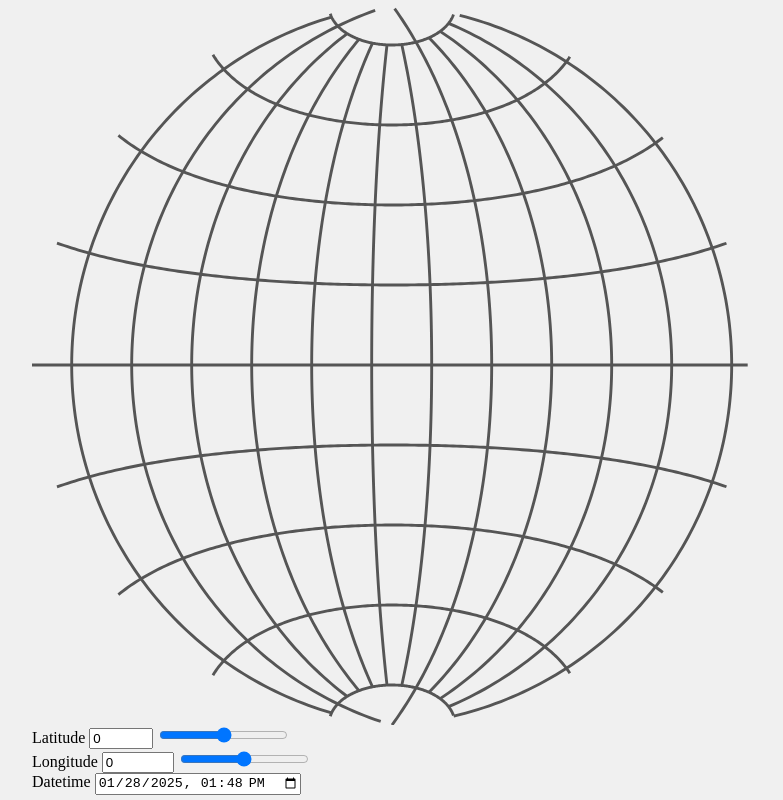
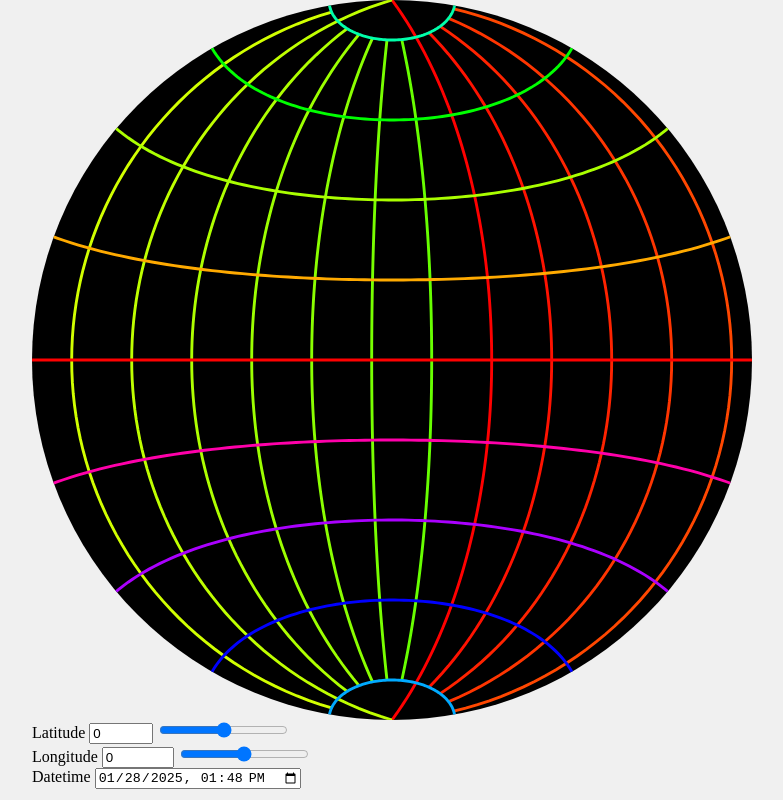
Before and after one commit to skewb1k/skymap, a website built with Vite: page demo/index.html in a window 1280 px wide. Shown: the whole page, without its empty margins (248-1031 px from the left). Built offline with nearby package versions, Linux system fonts and the light colour scheme.

Commit message:
border fix

```diff
--- a/demo/index.html
+++ b/demo/index.html
@@ -9,7 +9,7 @@
     body,
     html {
       margin: 0;
-      min-height: 100vh;
+      /* min-height: 100vh; */
       display: flex;
       justify-content: center;
       align-items: center;
--- a/src/helper/equatorialToHorizontal.ts
+++ b/src/helper/equatorialToHorizontal.ts
@@ -21,14 +21,14 @@ export default function equatorialToHorizontal(
 	if (lat.degrees === 90) {
 		return {
 			alt,
-			az: lst.subtract(ra),
+			az: lst.subtract(ra).addDegrees(180),
 		};
 	}
 
 	if (lat.degrees === -90) {
 		return {
 			alt,
-			az: lst.add(ra),
+			az: ra.subtract(lst),
 		};
 	}
 
--- a/src/index.ts
+++ b/src/index.ts
@@ -32,6 +32,7 @@ export class SkyMap {
 	private ctx: CanvasRenderingContext2D;
 
 	private radius: number;
+	private center: Coo;
 	private latitude: Angle;
 	private longitude: Angle;
 	private datetime: AstronomicalTime;
@@ -80,6 +81,7 @@ export class SkyMap {
 		this.ctx = this.canvas.getContext("2d") as CanvasRenderingContext2D;
 
 		this.radius = Math.min(this.canvas.width, this.canvas.height) / 2;
+		this.center = { x: this.canvas.width / 2, y: this.canvas.height / 2 };
 
 		this.gridColor = gridColor;
 		this.gridWidth = gridWidth;
@@ -106,7 +108,6 @@ export class SkyMap {
 			),
 		}));
 
-		this.drawBg();
 		this.render();
 	}
 
@@ -130,6 +131,7 @@ export class SkyMap {
 
 	private render(): void {
 		this.ctx.clearRect(0, 0, this.canvas.width, this.canvas.height);
+		this.drawBg();
 		this.drawGrid();
 		// this.drawStars();
 		// this.drawConstellations();
@@ -208,13 +210,6 @@ export class SkyMap {
 	// 	this.ctx.stroke();
 	// }
 
-	private checkIf(point: Coo): boolean {
-		return (
-			(point.x - this.radius) ** 2 + (point.y - this.radius) ** 2 >=
-			(this.radius * 0.99) ** 2
-		);
-	}
-
 	private moveTo(p: Coo) {
 		this.ctx.moveTo(p.x, p.y);
 	}
@@ -224,10 +219,15 @@ export class SkyMap {
 	}
 
 	private drawGrid() {
+		// cut circle
+		this.ctx.beginPath();
+		this.arcCircle({ x: this.radius, y: this.radius }, this.radius);
+		this.ctx.clip();
+		this.ctx.closePath();
 		this.ctx.lineWidth = this.gridWidth * this.scaleMod;
+		// this.ctx.strokeStyle = this.gridColor;
 
-		this.ctx.strokeStyle = this.gridColor;
-
+		const now = performance.now();
 		for (let raDeg = 0; raDeg < 360; raDeg += 15) {
 			const ra = Angle.fromDegrees(raDeg);
 			this.ctx.beginPath();
@@ -235,8 +235,9 @@ export class SkyMap {
 			for (
 				let decDeg = raDeg % 90 === 0 ? -90 : -80;
 				decDeg <= (raDeg % 90 === 0 ? 90 : 80);
-				decDeg += 1
+				decDeg += 2
 			) {
+				this.ctx.strokeStyle = `hsl(${(raDeg / 360) * 100}, 100%, 50%)`;
 				const dec = Angle.fromDegrees(decDeg);
 
 				const { alt, az } = equatorialToHorizontal(
@@ -253,15 +254,11 @@ export class SkyMap {
 
 				const r = (this.radius * (90 - alt.degrees)) / 90;
 				const coo = {
-					x: this.radius + r * az.sin,
-					y: this.radius - r * az.cos,
+					x: this.center.x + r * az.sin,
+					y: this.center.y - r * az.cos,
 				};
 
-				if (this.checkIf(coo)) {
-					this.moveTo(coo);
-				} else {
-					this.lineTo(coo);
-				}
+				this.lineTo(coo);
 			}
 
 			this.ctx.stroke();
@@ -269,10 +266,12 @@ export class SkyMap {
 
 		for (let decDeg = -80; decDeg <= 80; decDeg += 20) {
 			const dec = Angle.fromDegrees(decDeg);
-
 			this.ctx.beginPath();
 
-			for (let raDeg = 0; raDeg <= 360; raDeg += 1) {
+			let firstPointVisible = false;
+
+			for (let raDeg = 0; raDeg <= 360; raDeg += 2) {
+				this.ctx.strokeStyle = `hsl(${(decDeg * 2) % 360}, 100%, 50%)`;
 				const ra = Angle.fromDegrees(raDeg);
 
 				const { alt, az } = equatorialToHorizontal(
@@ -283,14 +282,20 @@ export class SkyMap {
 					this.datetime,
 				);
 
+				if (alt.degrees < -2) {
+					firstPointVisible = false;
+					continue;
+				}
+
 				const r = (this.radius * (90 - alt.degrees)) / 90;
 				const coo = {
-					x: this.radius + r * az.sin,
-					y: this.radius - r * az.cos,
+					x: this.center.x + r * az.sin,
+					y: this.center.y - r * az.cos,
 				};
 
-				if (this.checkIf(coo)) {
+				if (!firstPointVisible) {
 					this.moveTo(coo);
+					firstPointVisible = true;
 				} else {
 					this.lineTo(coo);
 				}
@@ -299,13 +304,8 @@ export class SkyMap {
 			this.ctx.stroke();
 		}
 
-		// Draw the boundary circle
-		// this.drawCircle(
-		// 	{ x: this.radius, y: this.radius },
-		// 	this.radius,
-		// 	this.borderColor,
-		// 	this.borderWidth,
-		// );
+		// console.log(performance.now() - now);
+		// console.log("drawGrid", count);
 	}
 
 	// private drawStar(star: Star): void {
```
